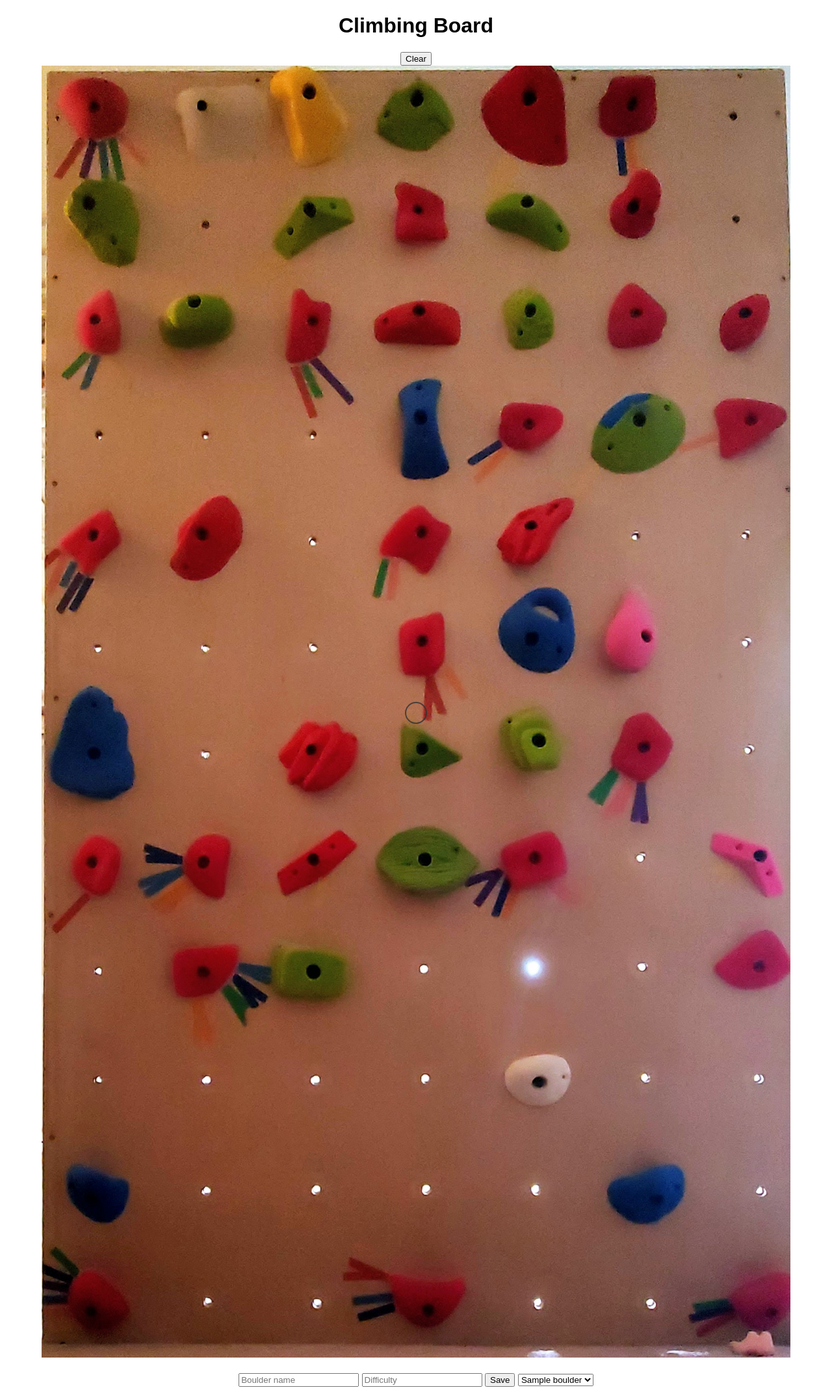
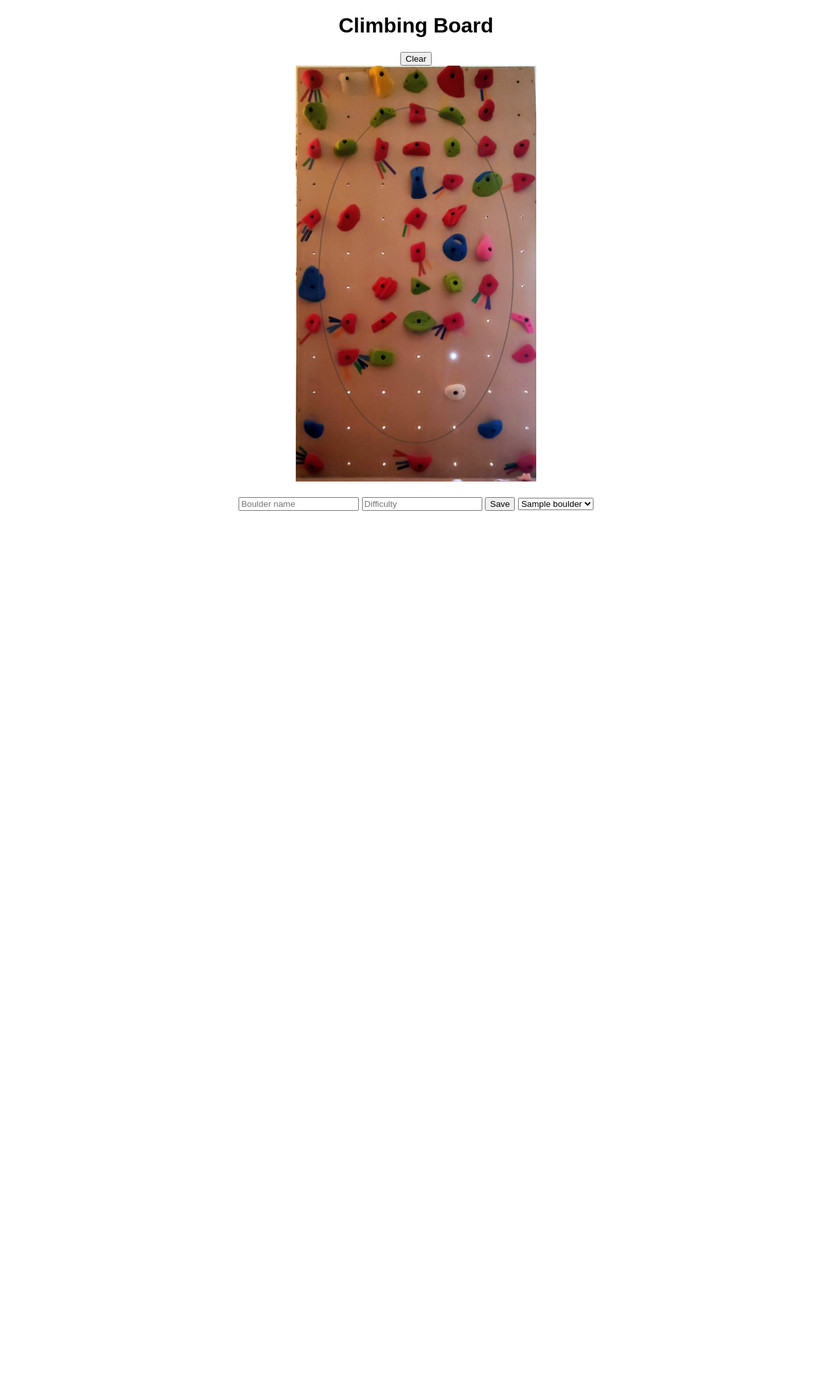
Before and after one commit to botguy/climbing_board_lights, a Python web app: template templates/index.html.j2 in a window 1280 px wide. Shown: the whole page at 65% size. After the commit the page ends 786 px from the top, so only its background shows below. Run offline with Jinja, Linux system fonts and the light colour scheme; the template is opened without the code that fills it: most values are stand-ins (such as "Sample title", 1, 10 or a date in 2020).

Commit message:
Resize board and buttons

```diff
--- a/templates/index.html.j2
+++ b/templates/index.html.j2
@@ -1,3 +1,6 @@
+{% set rows = holds|length %}
+{% set cols = holds[0]|length %}
+
 <!DOCTYPE html>
 <html>
 <head>
@@ -14,15 +17,16 @@
     }
     .board img {
       max-width: 90vw;
-      height: auto;
+      height: 80vh;
+      object-fit: contain;
     }
     .cell {
       position: absolute;
-      width: 30px;
-      height: 30px;
+      width: {{ 80/cols }}%;
+      height: {{ 80/rows }}%;
       border-radius: 50%;
       border: 2px solid #333;
-      opacity: 0.8;
+      opacity: 0.4;
       cursor: pointer;
       transform: translate(-50%, -50%);
     }
@@ -42,12 +46,12 @@
 
   <div class="board">
     <img src="{{ url_for('static', filename='wall.jpg') }}">
-    {% for r in range(holds|length) %}
-      {% for c in range(holds[0]|length) %}
+    {% for r in range(rows) %}
+      {% for c in range(cols) %}
         <div class="cell {{ states[holds[r][c]] }}"
              data-row="{{ r }}" data-col="{{ c }}"
-             style="top: {{ (r+0.5) * (100 / holds|length) }}%;
-                    left: {{ (c+0.5) * (100 / holds[0]|length) }}%;">
+             style="top: {{ (r+0.5) * (100 / rows) }}%;
+                    left: {{ (c+0.5) * (100 / cols) }}%;">
         </div>
       {% endfor %}
     {% endfor %}
```
